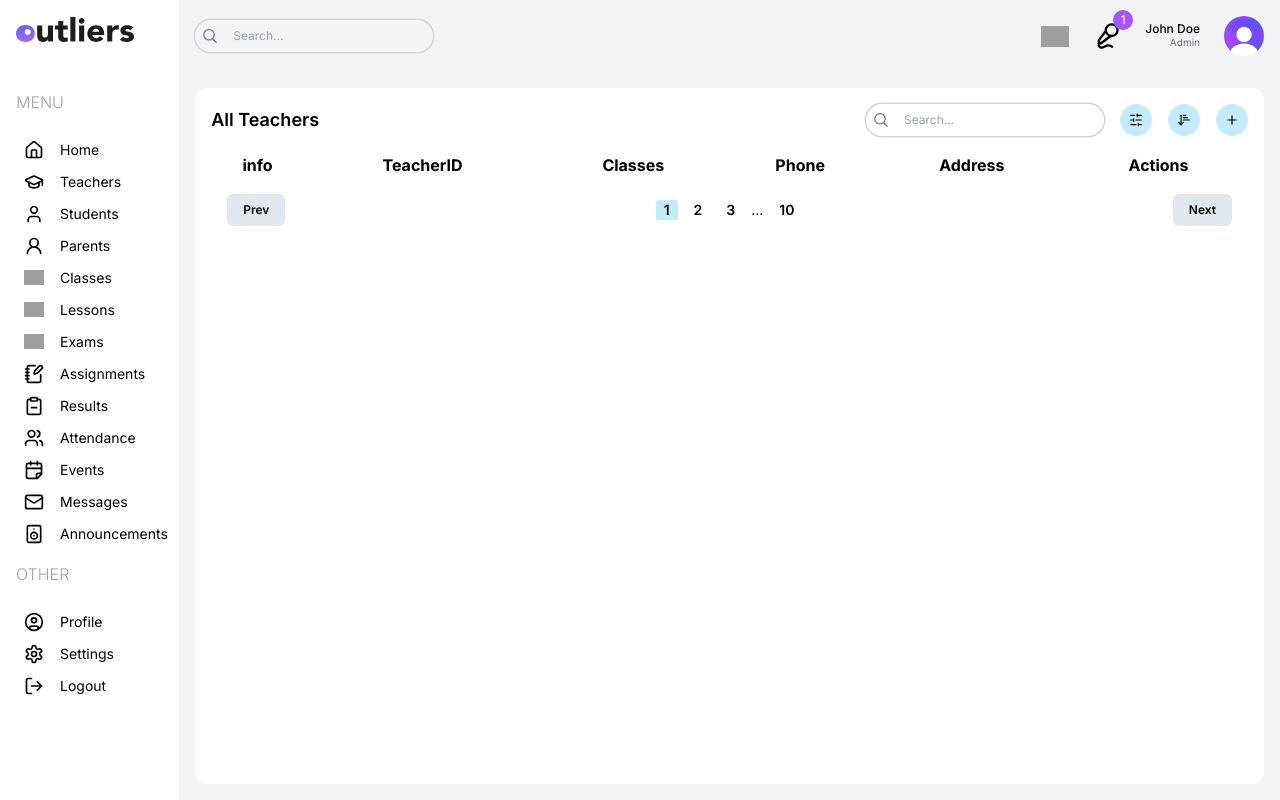
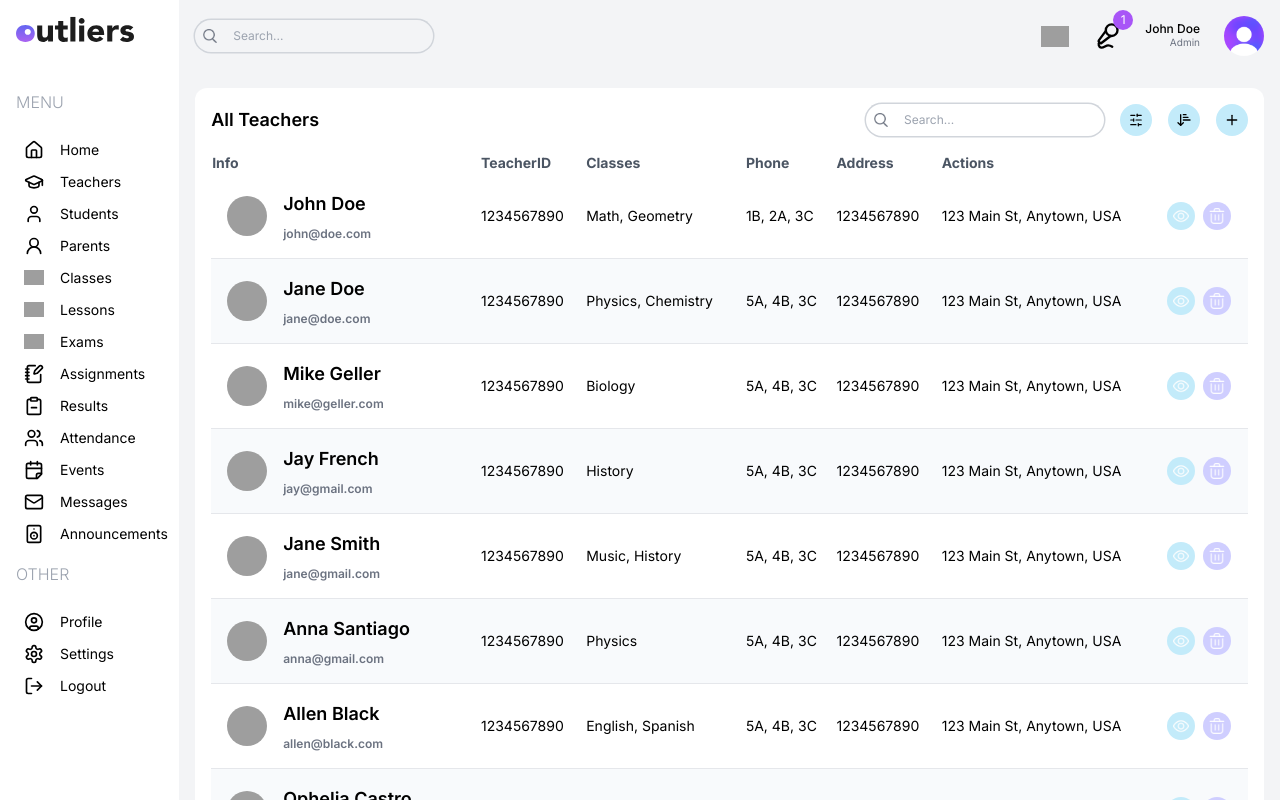
Before and after one commit to ijeetu/next-dashboard-ui, a Next.js app: page /list/teachers in a window 1280 px wide. Built offline with nearby package versions, Linux system fonts and the light colour scheme; grey boxes are pictures that could not be loaded.

Commit message:
List Added on Table

```diff
--- a/next.config.mjs
+++ b/next.config.mjs
@@ -1,4 +1,13 @@
 /** @type {import('next').NextConfig} */
-const nextConfig = {};
+const nextConfig = {
+images : {
+    remotePatterns : [
+        {
+            hostname : "images.pexels.com"
+        }
+    ]
+}
+
+};
 
 export default nextConfig;
--- a/src/app/(dashboard)/list/teachers/page.tsx
+++ b/src/app/(dashboard)/list/teachers/page.tsx
@@ -2,11 +2,26 @@
 import Table from "@/components/Table";
 import TableSearch from "@/components/TableSearch";
 
+import Link from "next/link";
+
 import Image from "next/image";
+import { role, teachersData } from "@/lib/data";
+
+type Teacher = {
+  id: number;
+  teacherId: string;
+  name: string;
+  email?: string; // Optional email field
+  photo: string;
+  phone: string;
+  subjects: string[]; // Array of strings
+  classes: string[]; // Array of strings
+  address: string;
+};
 
 const columns = [
   {
-    header: "info",
+    header: "Info",
     accessor: "info",
   },
   {
@@ -16,7 +31,7 @@
   },
   {
     header: "Classes",
-    accessor: " classes",
+    accessor: "classes",
     className: "hidden md:table-cell",
   },
   {
@@ -36,6 +51,41 @@
 ];
 
 const TeacherList = () => {
+  const renderRow = (item: Teacher) => (
+    <tr key={item.id} className="hover:bg-outPurpleLight border-b border-gray-200 even:bg-slate-50 text-sm">
+      <td className="flex items-center gap-4 p-4">
+        <Image
+          src={item.photo}
+          alt="photo"
+          width={40}
+          height={40}
+          className="rounded-full w-10 h-10 md:hidden xl:block"
+        />
+        <div className="flex flex-col gap-2 font-semibold">
+          <h1 className="text-lg font-semibold">{item.name}</h1>
+          <p className="text-xs text-gray-500">{item?.email}</p>
+        </div>
+      </td>
+      <td className="hidden md:table-cell">{item.teacherId}</td>
+
+      <td className="hidden md:table-cell">{item.subjects.join(", ")}</td>
+      <td className="hidden md:table-cell">{item.classes.join(", ")}</td>
+      <td className="hidden md:table-cell">{item.phone}</td>
+      <td className="hidden md:table-cell">{item.address}</td>
+      <td>
+        <div className="flex gap-2">
+          <Link href={`/list/teachers/${item.id}`}>
+            <button className="w-7 h-7 flex items-center justify-center rounded-full bg-outSky text-white">
+              <Image src="/view.png" alt="edit" width={16} height={16} />
+            </button>
+          </Link>
+          {role === "teacher" && <button className="w-7 h-7 flex items-center justify-center rounded-full bg-outPurple text-white">
+              <Image src="/delete.png" alt="edit" width={16} height={16} />
+            </button>}
+        </div>
+      </td>
+    </tr>
+  );
   return (
     <div className="bg-white rounded-xl p-4 m-4 flex-1">
       {/* TOP */}
@@ -48,22 +98,22 @@
               <Image src="/filter.svg" alt="search" width={14} height={14} />
             </button>
             <button className="w-8 h-8 flex items-center justify-center rounded-full bg-outSky text-white">
-              <Image src="/sort.svg" alt="search" width={14} height={14} />
+              <Image src="/sort.svg" alt="search" width={16} height={16} />
             </button>
             <button className="w-8 h-8 flex items-center justify-center rounded-full bg-outSky text-white">
-              <Image src="/plus.svg" alt="search" width={14} height={14} />
+              <Image src="/plus.svg" alt="search" width={16} height={16} />
             </button>
           </div>
         </div>
       </div>
 
       {/* LIST */}
-      <Table columns={columns} />
+      <Table columns={columns } renderRow={renderRow} data={teachersData} />
 
       {/* PAGINATION */}
       <Pagination />
     </div>
   );
+
 };
-
 export default TeacherList;
--- a/src/components/Table.tsx
+++ b/src/components/Table.tsx
@@ -3,11 +3,19 @@
   accessor: string;
   className?: string;
 };
-const Table = ({ columns }: { columns: column[] }) => {
+const Table = ({
+  renderRow,
+  data,
+  columns,
+}: {
+  columns: column[];
+  data: any[];
+  renderRow: (item: any) => React.ReactNode;
+}) => {
   return (
     <table className="w-full mt-4">
       <thead>
-        <tr>
+        <tr className="text-sm text-left font-medium text-gray-600">
           {columns.map((col) => (
             <th key={col.accessor} className={col.className}>
               {col.header}
@@ -15,6 +23,7 @@
           ))}
         </tr>
       </thead>
+      <tbody>{data.map(renderRow)}</tbody>
     </table>
   );
 };
```
